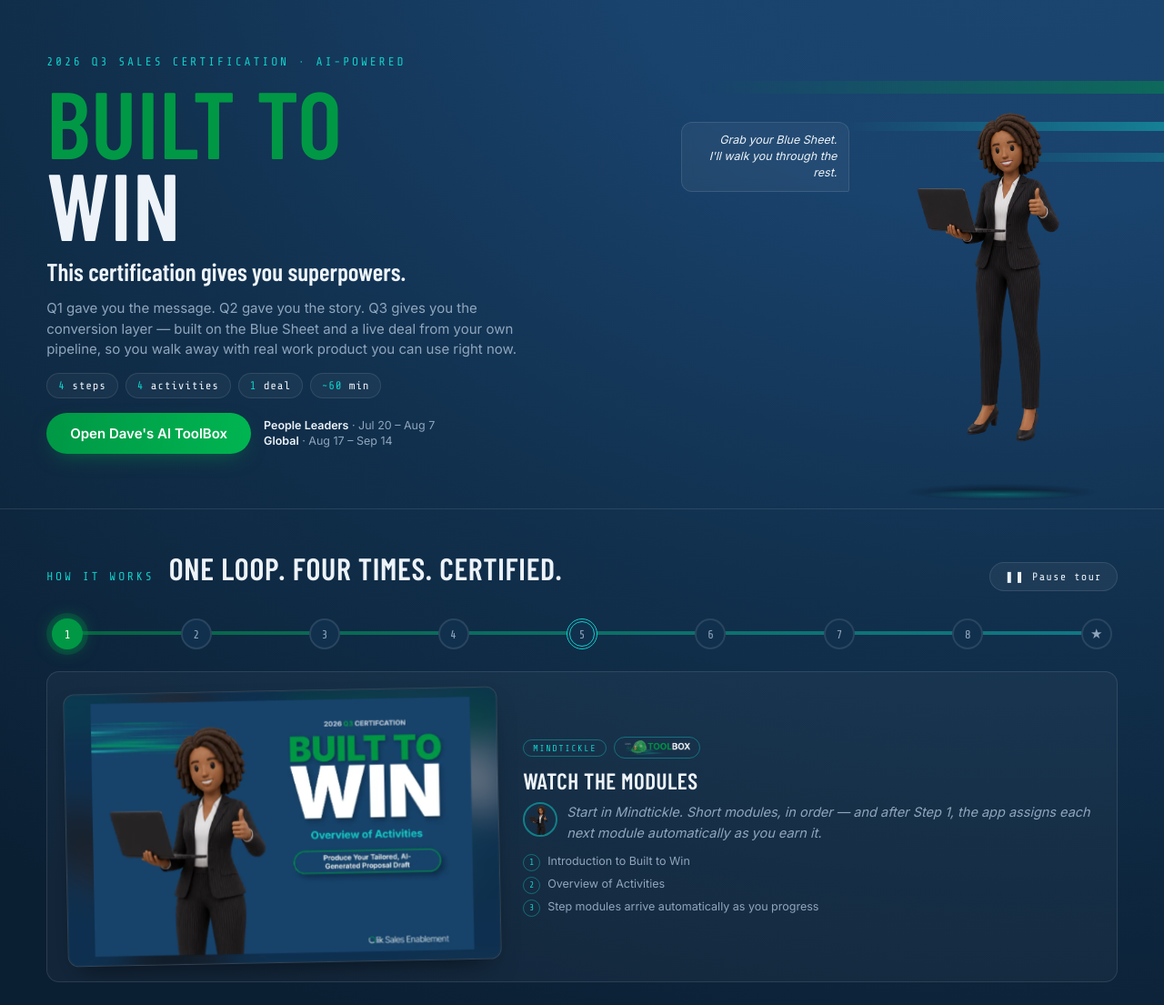
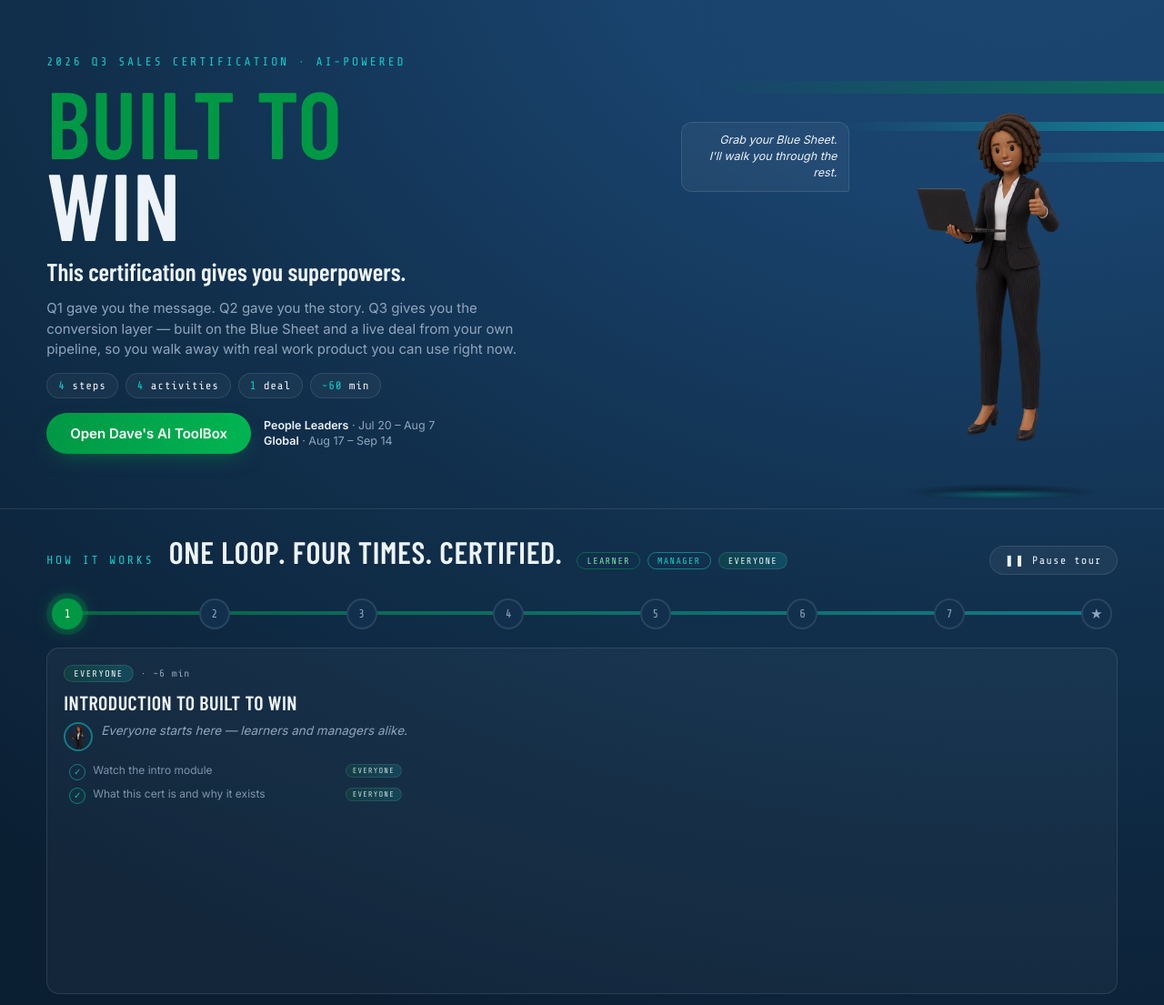
Before and after one commit to TravisWSlusser/QlikGSE, a website: page Certifications/2026/FY26_Q3/index.html in a window 1280 px wide. Shown: the top 1105 px of the page at 91% size. Drawn offline with nearby package versions, Linux system fonts and the light colour scheme; a web font is replaced by a local one.

Commit message:
Update index.html

```diff
--- a/Certifications/2026/FY26_Q3/index.html
+++ b/Certifications/2026/FY26_Q3/index.html
@@ -132,7 +132,8 @@
      SECTION: loop  (?s=loop) — straight-rail walkthrough
      Budget: 520px desktop / 760px mobile
      ===================================================== */
-  #sec-loop{flex-direction:column;gap:clamp(12px,1.8vw,20px)}
+  #sec-loop{flex-direction:column;gap:clamp(10px,1.4vw,16px);
+    padding-top:clamp(16px,2vw,26px);padding-bottom:clamp(16px,2vw,26px)}
   .loop-head{display:flex;align-items:baseline;gap:16px;flex-wrap:wrap}
   .loop-title{font-family:var(--font-display);font-weight:800;font-size:clamp(24px,3vw,34px);
     text-transform:uppercase;letter-spacing:.02em}
@@ -161,41 +162,60 @@
   .station.finale{font-size:15px}
 
   /* horizontal card: image left, narration right */
-  .loop-card{position:relative;display:grid;grid-template-columns:minmax(0,42%) minmax(0,1fr);
-    gap:clamp(14px,2.4vw,26px);align-items:center;flex:1 1 auto;min-height:0;
+  .loop-card{position:relative;display:grid;grid-template-columns:minmax(0,36%) minmax(0,1fr);
+    gap:clamp(12px,2vw,22px);align-items:start;flex:1 1 auto;min-height:0;
     background:rgba(255,255,255,.035);border:1px solid var(--line);border-radius:var(--radius);
-    padding:clamp(14px,1.8vw,20px);overflow:hidden}
-  /* screenshot treatment: the FULL screenshot is always shown (contain — never cropped).
-     Dead space fills with a blurred echo of the same image; a framed, slightly tilted
-     "specimen" presentation makes varied capture sizes read as intentional. */
-  .loop-card .shot{position:relative;height:clamp(220px,24vw,300px);overflow:hidden;border-radius:12px;
+    padding:clamp(12px,1.6vw,18px);overflow:hidden}
+  /* thumbnail treatment: uniform module art, framed, gentle alternating tilt */
+  .loop-card .shot{position:relative;height:clamp(180px,19vw,240px);overflow:hidden;border-radius:12px;
     border:1px solid rgba(255,255,255,.16);background:var(--navy-0);
     box-shadow:0 14px 30px -14px rgba(0,0,0,.6), inset 0 0 0 1px rgba(255,255,255,.04);
     transform:rotate(-1.1deg)}
   .loop-card.alt .shot{transform:rotate(1.1deg)}
-  .loop-card .shot .bg{position:absolute;inset:-10%;background-size:cover;background-position:center;
-    filter:blur(20px) saturate(1.15);opacity:.45}
-  .loop-card .shot img{position:relative;z-index:1;width:100%;height:100%;object-fit:contain;
-    padding:10px}
+  .loop-card .shot img{width:100%;height:100%;object-fit:contain;padding:8px}
+  .loop-card.noimg{display:flex}
+  .loop-card.noimg .shot{display:none}
   .loop-info{display:flex;flex-direction:column;gap:9px;min-width:0}
-  .subs{list-style:none;counter-reset:st;display:flex;flex-direction:column;gap:5px;margin-top:2px}
-  .subs li{counter-increment:st;font-size:12.5px;color:var(--muted);display:flex;gap:8px;line-height:1.4}
-  .subs li::before{content:counter(st);flex:0 0 auto;width:17px;height:17px;border-radius:50%;
+
+  /* audience designation: who completes what */
+  .aud{font-family:var(--font-mono);font-size:10px;letter-spacing:.14em;text-transform:uppercase;
+    border-radius:999px;padding:3px 10px;border:1px solid}
+  .aud.l{color:#7fe3a8;border-color:rgba(0,152,69,.55)}
+  .aud.m{color:var(--sky);border-color:rgba(16,207,201,.5)}
+  .aud.all{color:var(--ink);border-color:var(--line);
+    background:linear-gradient(90deg,rgba(0,152,69,.18),rgba(16,207,201,.18))}
+  .legend{display:flex;gap:8px;align-items:center;flex-wrap:wrap}
+  .mins{font-family:var(--font-mono);font-size:11px;color:var(--muted);letter-spacing:.08em}
+
+  /* sub-task walk: dim -> lit -> done */
+  .subs{list-style:none;counter-reset:st;display:flex;flex-direction:column;gap:3px;margin-top:2px}
+  .subs li{counter-increment:st;font-size:12px;color:var(--muted);display:flex;gap:8px;line-height:1.35;
+    align-items:flex-start;padding:2px 6px;border-radius:8px;opacity:.55;
+    transition:opacity .3s ease,background .3s ease}
+  .subs li span:first-child{flex:1 1 auto;min-width:0}
+  .subs li::before{content:counter(st);flex:0 0 auto;width:16px;height:16px;border-radius:50%;
     border:1px solid rgba(16,207,201,.4);color:var(--sky);font-family:var(--font-mono);font-size:10px;
-    display:flex;align-items:center;justify-content:center;margin-top:1px}
+    display:flex;align-items:center;justify-content:center;margin-top:1px;
+    transition:background .3s ease,color .3s ease,border-color .3s ease}
+  .subs li .aud{flex:0 0 auto;padding:1px 7px;font-size:8.5px;margin-top:1px}
+  .subs li.lit{opacity:1;background:rgba(0,152,69,.14);color:var(--ink)}
+  .subs li.lit::before{background:var(--green);border-color:var(--green);color:#fff}
+  .subs li.done{opacity:.85}
+  .subs li.done::before{content:"✓";border-color:rgba(16,207,201,.6)}
+  @media (prefers-reduced-motion:reduce){.subs li{opacity:1}}
   .loop-badges{display:flex;align-items:center;gap:8px;flex-wrap:wrap}
   .sys-badge{font-family:var(--font-mono);font-size:10px;letter-spacing:.16em;color:var(--sky);
     border:1px solid rgba(16,207,201,.4);border-radius:999px;padding:3px 10px;text-transform:uppercase}
   .sys-badge.tb{display:inline-flex;align-items:center;padding:3px 10px}
   .sys-badge.tb img{height:16px;width:auto}
   .sys-badge.xbadge{color:#7fe3a8;border-color:rgba(0,152,69,.5)}
-  .loop-card h3{font-family:var(--font-display);font-weight:800;font-size:clamp(19px,2vw,25px);
+  .loop-card h3{font-family:var(--font-display);font-weight:800;font-size:clamp(17px,1.8vw,22px);
     text-transform:uppercase;letter-spacing:.02em}
-  .say-row{display:flex;gap:10px;align-items:flex-start}
-  .say-row .ava{width:38px;height:38px;border-radius:50%;flex:0 0 auto;overflow:hidden;
+  .say-row{display:flex;gap:9px;align-items:flex-start}
+  .say-row .ava{width:32px;height:32px;border-radius:50%;flex:0 0 auto;overflow:hidden;
     border:2px solid rgba(16,207,201,.5)}
   .say-row .ava img{width:100%;height:100%;object-fit:cover;object-position:50% 6%}
-  .loop-card .say{font-size:clamp(13px,1.3vw,14.5px);line-height:1.55;color:var(--muted);font-style:italic}
+  .loop-card .say{font-size:clamp(12px,1.2vw,13.5px);line-height:1.45;color:var(--muted);font-style:italic}
   .card-swap{display:contents}
   .fade-t .shot img,.fade-t .loop-info{opacity:0}
   .shot img,.loop-info{transition:opacity .25s ease}
@@ -203,7 +223,11 @@
   /* mobile: stacked card, same rail */
   @media (max-width:720px){
     .loop-card{display:flex;flex-direction:column;align-items:stretch}
-    .loop-card .shot{height:32vh}
+    .loop-card .shot{height:24vh;min-height:150px}
+    .subs li{font-size:11.5px}
+    .subs li .aud{display:none}
+    .subs li.lit .aud{display:inline-block}
+    @media (prefers-reduced-motion:reduce){.subs li .aud{display:inline-block}}
     .rail .track{left:14px;right:14px}
     .station{width:30px;height:30px;font-size:12px}
     .loop-play{padding:6px 13px}
@@ -215,11 +239,6 @@
 
   /* ===== MOTION (earns its place; guarded) ===== */
   @media (prefers-reduced-motion:no-preference){
-    .loop-card .shot .bg{animation:drift 11s ease-in-out infinite alternate}
-    @keyframes drift{
-      0%{transform:scale(1) translate(0,0)}
-      100%{transform:scale(1.08) translate(-1.5%,1.5%)}
-    }
     .rise{opacity:0;transform:translateY(14px);animation:rise .7s ease forwards}
     .rise.d1{animation-delay:.08s}.rise.d2{animation-delay:.16s}
     .rise.d3{animation-delay:.24s}.rise.d4{animation-delay:.32s}.rise.d5{animation-delay:.4s}
@@ -269,6 +288,9 @@
   <div class="loop-head">
     <p class="eyebrow">How it works</p>
     <h2 class="loop-title">One loop. Four times. Certified.</h2>
+    <div class="legend" aria-hidden="true">
+      <span class="aud l">Learner</span><span class="aud m">Manager</span><span class="aud all">Everyone</span>
+    </div>
     <button class="loop-play" id="loopPlay" aria-pressed="true">❚❚ Pause tour</button>
   </div>
   <div class="rail">
@@ -278,13 +300,9 @@
   </div>
   <div class="loop-card" aria-live="polite">
     <div class="card-swap" id="cardSwap">
-      <div class="shot"><div class="bg" id="cardBg"></div><img id="cardImg" src="images/thumbnails/26_Q3_Overview_Thumb.webp" alt="" width="712" height="682"></div>
+      <div class="shot"><img id="cardImg" src="images/thumbnails/26_Q3_Overview_Thumb.webp" alt="" width="1125" height="750"></div>
       <div class="loop-info">
-        <div class="loop-badges">
-          <span class="sys-badge" id="badgeMt">Mindtickle</span>
-          <span class="sys-badge tb" id="badgeTb" hidden><img src="images/misc/Daves_Toolkit_Logo_Horizontal.webp" alt="Dave's AI ToolBox"></span>
-          <span class="sys-badge xbadge" id="badgeX" hidden>Manager checkpoint</span>
-        </div>
+        <div class="loop-badges" id="audRow"></div>
         <h3 id="cardTitle"></h3>
         <div class="say-row">
           <span class="ava" aria-hidden="true"><img src="images/Stella/Stella_ThumbsUp_1%20-%20Edited.png" alt=""></span>
@@ -315,38 +333,57 @@
   }
 };
 
-/* Walkthrough stops — 9. Each stop carries its sub-steps in order.
-   sys: "mt" | "tb" | "both" (module + activity). x:true = the AI + manager gate. */
+/* The full module map — every launch-state module from the learning-paths sheet.
+   aud: "l" learner-only | "m" manager-only | "all". mins from the sheet (validate before launch).
+   Each sub has its own audience tag: {t:"...", a:"l"|"m"|"all"}. */
 const STATIONS = [
-  { sys:"mt", img:"images/thumbnails/26_Q3_Overview_Thumb.webp", title:"Watch the modules",
-    say:"Start in Mindtickle. Short modules, in order — and after Step 1, the app assigns each next module automatically as you earn it.",
-    subs:["Introduction to Built to Win","Overview of Activities","Step modules arrive automatically as you progress"] },
-  { sys:"tb", img:"images/misc/02_Learner_Select.webp", title:"Open the ToolBox",
-    say:"Home base for every activity in this certification.",
-    subs:["Open Dave's AI ToolBox","Training Center → Certifications – Learner","Open Built to Win","Sign in with Qlik if prompted"] },
-  { sys:"tb", img:"images/misc/05_Opportunity_Select.webp", title:"Pick your deal",
-    say:"Choose wisely — this one rides with you through all four steps.",
-    subs:["Early-to-mid-stage deal you want to win","Completed Blue Sheet","Same deal for every step"] },
-  { sys:"both", img:"images/thumbnails/26_Q3_Step1_Thumb.webp", title:"Step 1 — First Contact",
+  { aud:"all", mins:6, title:"Introduction to Built to Win",
+    say:"Everyone starts here — learners and managers alike.",
+    subs:[{t:"Watch the intro module",a:"all"},
+          {t:"What this cert is and why it exists",a:"all"}] },
+  { aud:"m", mins:11, img:"images/thumbnails/26_Q3_Managers_Thumb.webp", title:"For People Leaders Only",
+    say:"Managers, this one's yours. Learners skip ahead.",
+    subs:[{t:"Manager-facing content + the Manager Guide",a:"m"},
+          {t:"All modules assigned to you up front",a:"m"},
+          {t:"You review and approve activities — you don't complete them",a:"m"}] },
+  { aud:"all", mins:5, img:"images/thumbnails/26_Q3_Overview_Thumb.webp", title:"Overview of Activities",
+    say:"A quick video on how the ToolBox activities work.",
+    subs:[{t:"Watch the overview video",a:"all"},
+          {t:"Managers: this is what your team will be building",a:"m"}] },
+  { aud:"all", mins:14, img:"images/thumbnails/26_Q3_Step1_Thumb.webp", title:"Step 1 — First Contact",
     say:"Map the people who actually decide this deal.",
-    subs:["Watch the Step 1 module","Open the activity — Blue Sheet data pre-fills","Map Economic, Technical & User influences, plus your Coach","Result, personal win, and gap-if-nothing for each","Submit when it's tight"] },
-  { sys:"tb", x:true, img:"images/misc/08_Step_Passed.webp", title:"The gate — after every step",
-    say:"Every step ends here. Two reviewers, two different jobs.",
-    subs:["Claude grades the craft in seconds, flags exact fixes","Pass → your manager reviews the strategy","Approval unlocks the next module automatically"] },
-  { sys:"both", img:"images/thumbnails/26_Q3_Step2_Thumb.webp", title:"Step 2 — Building Value",
-    say:"Turn the map into a story someone repeats when you're not in the room.",
-    subs:["Watch the Step 2 module","Pick one Buying Influence from your map","Write their tailored value story","Submit → AI → manager"] },
-  { sys:"both", img:"images/thumbnails/26_Q3_Step3_Thumb.webp", title:"Step 3 — Good / Better / Best",
+    subs:[{t:"Watch the Step 1 module",a:"all"},
+          {t:"ToolBox: pick your live deal — early-to-mid stage, Blue Sheet complete",a:"l"},
+          {t:"Build the Buying Influence Outcome Map — influences, wins, gaps",a:"l"},
+          {t:"Submit — Claude grades it, flags exact fixes",a:"l"},
+          {t:"Review the strategy and approve",a:"m"},
+          {t:"Next module auto-assigns on approval",a:"l"}] },
+  { aud:"all", mins:15, img:"images/thumbnails/26_Q3_Step2_Thumb.webp", title:"Step 2 — Building Value",
+    say:"Turn the map into a story they repeat without you.",
+    subs:[{t:"Watch the Step 2 module",a:"all"},
+          {t:"Write the tailored value story for one Buying Influence — same deal",a:"l"},
+          {t:"Submit — AI grade in seconds",a:"l"},
+          {t:"Approve to unlock Step 3",a:"m"}] },
+  { aud:"all", mins:18, img:"images/thumbnails/26_Q3_Step3_Thumb.webp", title:"Step 3 — Good / Better / Best",
     say:"Three tiers, buyer-outcome language, zero pricing.",
-    subs:["Watch the Step 3 module","Build the Good / Better / Best tiers","Trace every compromise to a Step 1 outcome","Submit → AI → manager"] },
-  { sys:"both", img:"images/thumbnails/26_Q3_Step4_Thumb.webp", title:"Step 4 — Value, Not Price",
+    subs:[{t:"Watch the Step 3 module",a:"all"},
+          {t:"Build the tiers — every compromise traces to a Step 1 outcome",a:"l"},
+          {t:"Submit — AI grade",a:"l"},
+          {t:"Approve to unlock Step 4",a:"m"}] },
+  { aud:"all", mins:11, img:"images/thumbnails/26_Q3_Step4_Thumb.webp", title:"Step 4 — Value, Not Price",
     say:"The pushback is coming. Walk in with the answer.",
-    subs:["Watch the Step 4 module","Write the price-objection reframe","Anchor to an outcome, end on a question","Submit → AI → manager"] },
-  { sys:"mt", finale:true, img:"images/misc/19_Step4_Approved_Email.webp", title:"Report, survey, certified",
-    say:"You cross the line with something you'll actually use.",
-    subs:["Final email delivers your Certification Completion Report","Your full build — submissions, AI feedback, manager comments — deal-review ready","Back to Mindtickle for the quick exit survey","Certified"] }
+    subs:[{t:"Watch the Step 4 module",a:"all"},
+          {t:"Write the price-objection reframe — outcome-anchored, no discounts",a:"l"},
+          {t:"Submit — AI grade",a:"l"},
+          {t:"Final approval — that's all four",a:"m"}] },
+  { aud:"all", mins:5, finale:true, img:"images/thumbnails/26_Q3_Survey_Thumb.webp", title:"The finish line",
+    say:"Cross it with something you'll actually use.",
+    subs:[{t:"Completion Report lands in your email — deal-review ready",a:"l"},
+          {t:"Exit survey: Quick Survey for Sales & Renewals",a:"l"},
+          {t:"Exit survey: Quick Survey for People Leaders",a:"m"},
+          {t:"Certified",a:"all"}] }
 ];
-const DWELL_MS = 6000, TRAVEL_MS = 900;
+const SUB_DWELL_MS = 2200, TRAVEL_MS = 900;
 
 /* ===== ROUTER — ?s=<section> shows one section (widget mode); no param = preview all ===== */
 (function () {
@@ -381,8 +418,7 @@
     const playBtn = document.getElementById("loopPlay");
     const els = {
       img: document.getElementById("cardImg"), title: document.getElementById("cardTitle"),
-      say: document.getElementById("cardSay"), mt: document.getElementById("badgeMt"),
-      tb: document.getElementById("badgeTb"), x: document.getElementById("badgeX")
+      say: document.getElementById("cardSay")
     };
     const N = STATIONS.length;
     const reduced = window.matchMedia("(prefers-reduced-motion: reduce)").matches;
@@ -407,20 +443,33 @@
       });
     }
     function setMarker(px) { marker.style.left = px + "px"; }
+    const AUD_LABEL = { l: "Learner", m: "Manager", all: "Everyone" };
     function paintCard(i) {
       const s = STATIONS[i];
       swap.parentElement.classList.add("fade-t");
       setTimeout(function () {
-        els.img.src = s.img; els.img.alt = s.title;
-        document.getElementById("cardBg").style.backgroundImage = "url('" + s.img + "')";
+        if (s.img) { els.img.src = s.img; els.img.alt = s.title; }
+        swap.parentElement.classList.toggle("noimg", !s.img);
         els.title.textContent = s.title; els.say.textContent = s.say;
-        els.mt.hidden = !(s.sys === "mt" || s.sys === "both");
-        els.tb.hidden = !(s.sys === "tb" || s.sys === "both");
-        els.x.hidden = !s.x;
+        const row = document.getElementById("audRow");
+        row.textContent = "";
+        const chip = document.createElement("span");
+        chip.className = "aud " + s.aud; chip.textContent = AUD_LABEL[s.aud];
+        row.appendChild(chip);
+        if (s.mins) {
+          const m = document.createElement("span");
+          m.className = "mins"; m.textContent = "· ~" + s.mins + " min";
+          row.appendChild(m);
+        }
         const ol = document.getElementById("cardSubs");
         ol.textContent = "";
-        (s.subs || []).forEach(function (t) {
-          const li = document.createElement("li"); li.textContent = t; ol.appendChild(li);
+        s.subs.forEach(function (sub) {
+          const li = document.createElement("li");
+          const txt = document.createElement("span"); txt.textContent = sub.t;
+          const tag = document.createElement("span");
+          tag.className = "aud " + sub.a; tag.textContent = AUD_LABEL[sub.a];
+          li.appendChild(txt); li.appendChild(tag);
+          ol.appendChild(li);
         });
         swap.parentElement.classList.toggle("alt", i % 2 === 1);
         swap.parentElement.classList.remove("fade-t");
@@ -430,7 +479,23 @@
         b.classList.toggle("done", idx < i);
       });
       const next = STATIONS[(i + 1) % N];
-      const pre = new Image(); pre.src = next.img;   /* preload the next stop */
+      if (next.img) { const pre = new Image(); pre.src = next.img; }
+    }
+    /* walk the sub-tasks: highlight each in sequence, mark done, then travel on */
+    function walkSubs(then) {
+      if (reduced) return;   /* static mode: everything visible, no walk */
+      let k = 0;
+      const step = function () {
+        const items = document.querySelectorAll("#cardSubs li");  /* live query — card repaints async */
+        items.forEach(function (li, j) {
+          li.classList.toggle("lit", j === k);
+          li.classList.toggle("done", j < k);
+        });
+        if (k < items.length) {
+          k++; timer = setTimeout(step, SUB_DWELL_MS);
+        } else { then(); }
+      };
+      timer = setTimeout(step, 500);
     }
     function travel(from, to, done) {
       const c = centers();
@@ -446,10 +511,12 @@
     }
     function schedule() {
       if (!playing) return;
-      timer = setTimeout(function () {
-        const nxt = (cur + 1) % N;
-        travel(cur, nxt, function () { cur = nxt; paintCard(cur); schedule(); });
-      }, DWELL_MS);
+      walkSubs(function () {
+        timer = setTimeout(function () {
+          const nxt = (cur + 1) % N;
+          travel(cur, nxt, function () { cur = nxt; paintCard(cur); schedule(); });
+        }, 600);
+      });
     }
     function halt() { clearTimeout(timer); if (raf) cancelAnimationFrame(raf); }
     function jump(i) {
```
